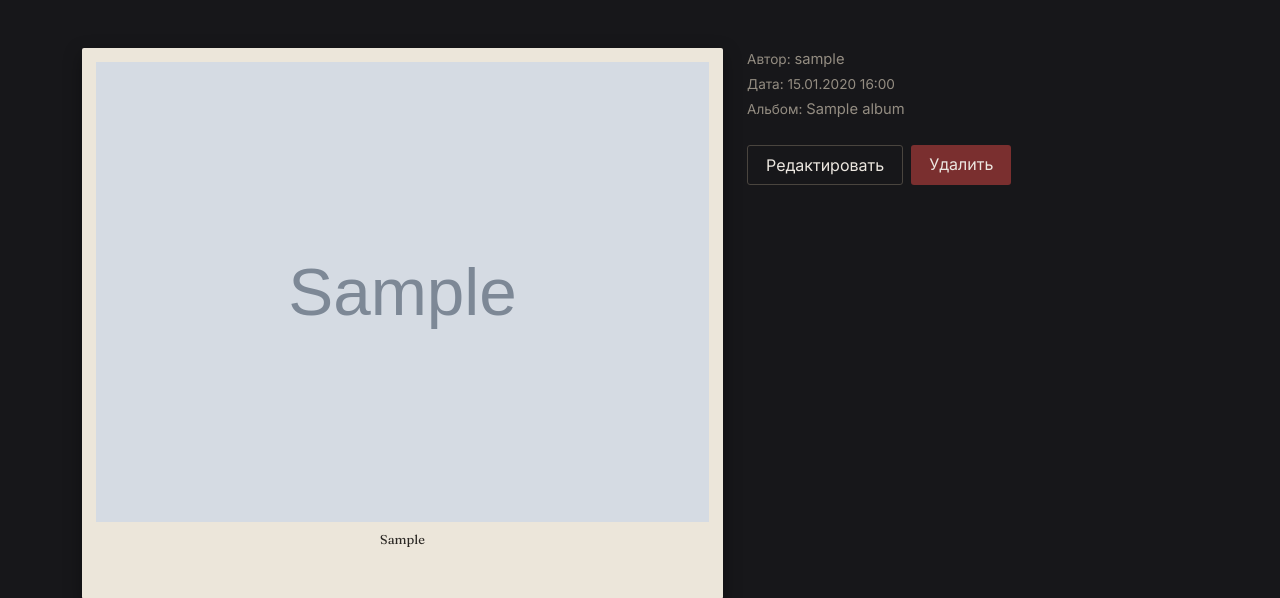
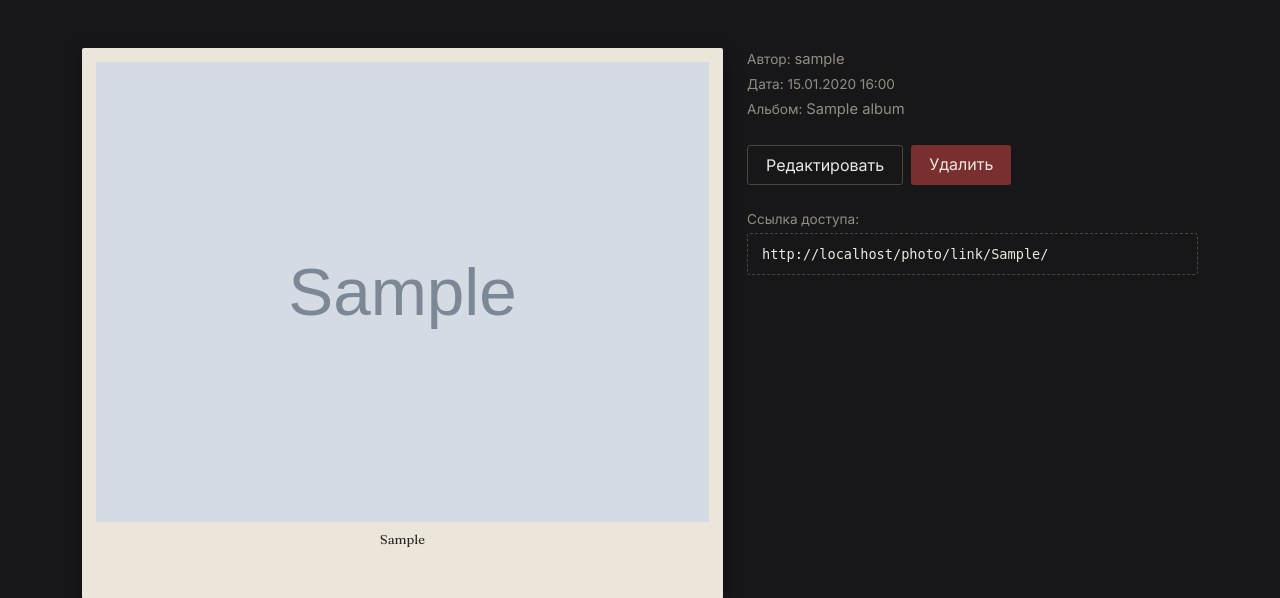
Before and after one commit to mad547/controlwork_9_Nikita_pyanzin, a Django app: page /photo/1/ in a window 1280 px wide. Shown: the part 73-671 px from the top of the page. Run offline with Django 5.2, Linux system fonts and the light colour scheme; a user stored in the database is signed in; tables that the repository leaves empty hold one stand-in row (values such as "Sample post"); grey boxes marked "Sample" are stand-in pictures; parts of the project's set-up code (start-up, migrations or seed data) failed here and were passed over; some libraries are stand-ins or nearby versions.

Commit message:
добавил блок ссылки доступа

```diff
--- a/source/templates/photos/photo_detail.html
+++ b/source/templates/photos/photo_detail.html
@@ -27,6 +27,18 @@
                 <a href="{% url 'photos:photo_edit' photo.pk %}" class="btn-gallery-outline">Редактировать</a>
                 <a href="{% url 'photos:photo_delete' photo.pk %}" class="btn-gallery-danger">Удалить</a>
             </div>
+
+            <div class="mt-4">
+                {% if photo.share_token %}
+                    <p class="meta-gallery mb-1">Ссылка доступа:</p>
+                    <div class="share-link-box">{{ request.scheme }}://{{ request.get_host }}{% url 'photos:photo_share' photo.share_token %}</div>
+                {% else %}
+                    <form method="POST" action="{% url 'photos:photo_share_link' photo.pk %}">
+                        {% csrf_token %}
+                        <button type="submit" class="btn-gallery-outline">Сгенерировать ссылку доступа</button>
+                    </form>
+                {% endif %}
+            </div>
         {% endif %}
     </div>
 </div>
```
